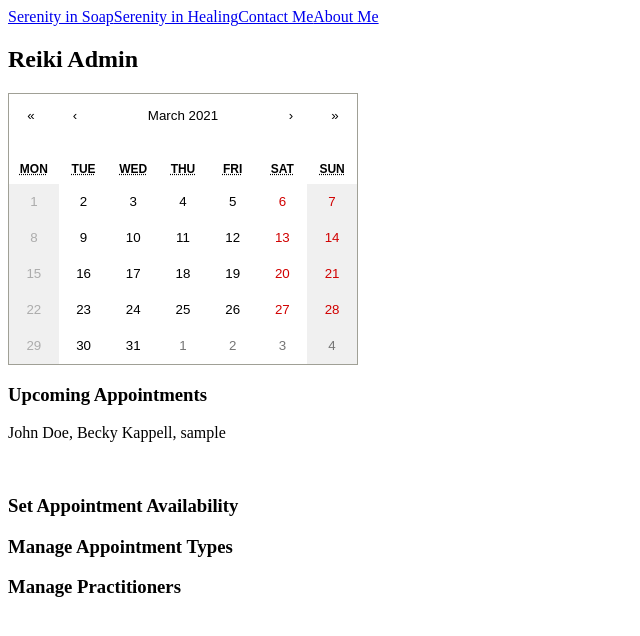
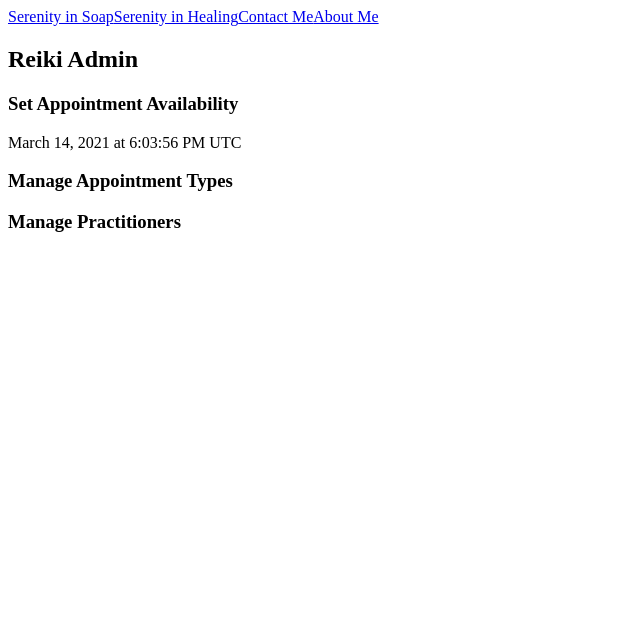
Before and after one commit to kimcodesjs/serenity-ignited, a React app: page /admin/reiki in a window 1280 px wide. Shown: the top 636 px of the page, without its empty margins (0-640 px from the left). Built offline with nearby package versions, Linux system fonts and the light colour scheme.

Commit message:
removed upcoming appointments from reikiadmin page

```diff
--- a/src/Components/Admin/ReikiAdmin.js
+++ b/src/Components/Admin/ReikiAdmin.js
@@ -1,19 +1,14 @@
 import React, { useState, useEffect } from 'react'
-import Calendar from 'react-calendar'
-import 'react-calendar/dist/Calendar.css'
-import DateTime from 'luxon/src/datetime.js'
-import Interval from 'luxon/src/interval.js'
+
+import {DateTime, Interval, Info} from 'luxon'
+
 
 const ReikiAdmin = () => {
 
     const [disabledDates, setDisabledDates] = useState(null)
     const [activeMgr, setActiveMgr] = useState('')
-    const [appointments, getAppointments] = useState({
-        client: 'John Doe',
-        practitioner: 'Becky Kappell',
-        type: 'sample',
-        // time: Interval() -> see Luxon tuts saved in bookmark
-    })
+    const [practitioners, addPractitioner] = useState([])
+
 
     // useEffect(() => {
     //     fetchAppointments()
@@ -29,13 +24,7 @@ const ReikiAdmin = () => {
         }
     }
 
-    const getDisabledDates = ({activeStartDate, date, view }) => {
-        if (date.getDay() === 0) {
-            return true
-        } else if (date.getDay() === 1) {
-            return true
-        }
-    }
+
 
     // const fetchAppointments = () => {
     //     const appointment =
@@ -49,19 +38,16 @@ const ReikiAdmin = () => {
         <div>
             <h2>Reiki Admin</h2>
 
-            <Calendar
-                tileDisabled={getDisabledDates}/>
+            <h3 onClick={onMgrClick}>Set Appointment Availability</h3>
 
-            <h3>Upcoming Appointments</h3>
-            {appointments ?
-                <div>
-                    <p>{appointments.client}, {appointments.practitioner}, {appointments.type} </p>
-                </div> : null}
-            <br />
-            <h3 onClick={onMgrClick}>Set Appointment Availability</h3>
-            {activeMgr === 'availability' ? <Calendar /> : null}
+            {DateTime.local().toLocaleString(DateTime.DATETIME_FULL_WITH_SECONDS)}
+
             <h3 onClick={onMgrClick}>Manage Appointment Types</h3>
             <h3 onClick={onMgrClick}>Manage Practitioners</h3>
+            {activeMgr === 'practitioners' ?
+                <div>
+                    <button>Add A Practitioner</button>
+                </div> : null}
         </div>
     )
 }
```
